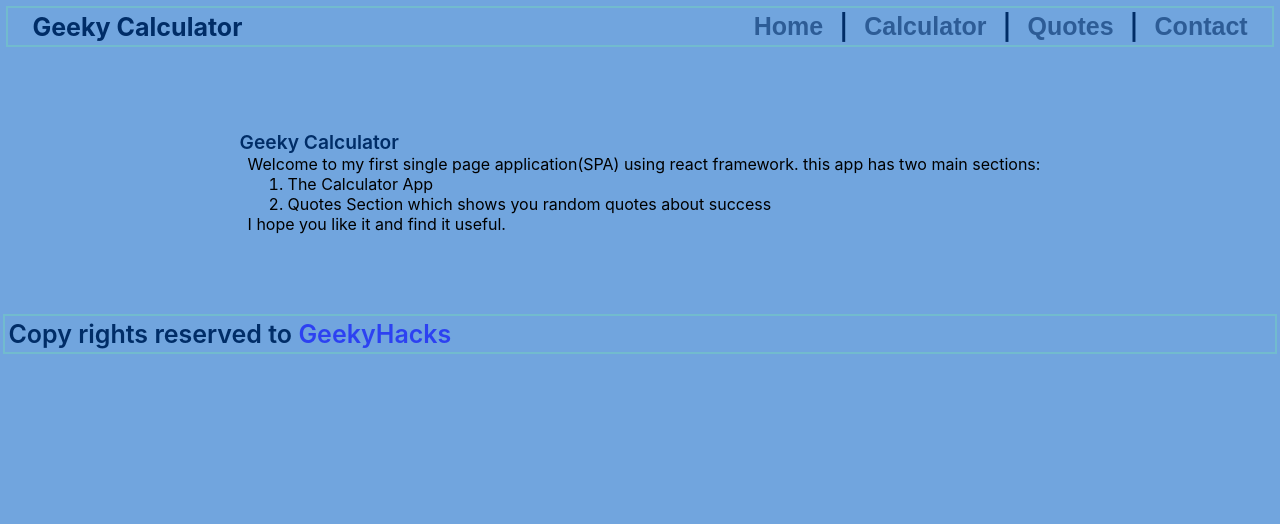
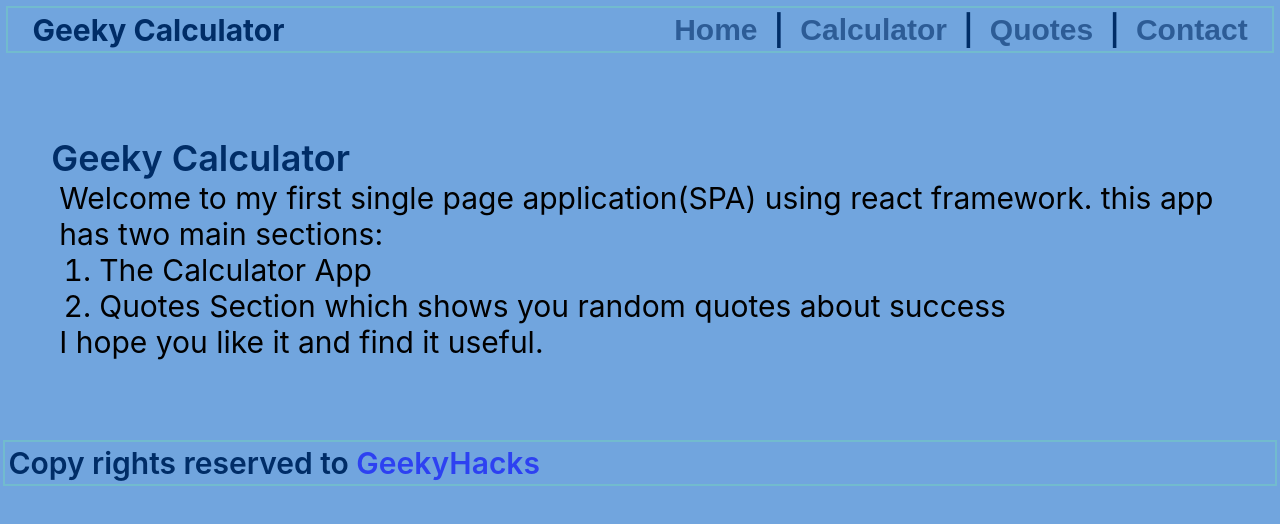
Before and after one commit to GeekyHacks/MyGeekyCalculator, a React (Create React App) app: page / in a window 1280 px wide. Shown: the top 524 px of the page. Built offline with nearby package versions, Linux system fonts and the light colour scheme.

Commit message:
Edit Styling

```diff
--- a/src/Styles/Css/App.css
+++ b/src/Styles/Css/App.css
@@ -81,8 +81,11 @@ nav {
 .navBar div {
   display: flex;
   flex-direction: row;
-  align-items: center;
+  align-items: center !important;
   gap: 1rem;
+}
+.navBar div span {
+  align-self: center !important;
 }
 
 .author {
@@ -105,15 +108,15 @@ nav {
   margin: 2rem 3rem;
 }
 .HomeComponent h2 {
-  font-size: 1.2rem;
+  font-size: 1.2em;
   font-weight: 600;
 }
 .HomeComponent p {
-  font-size: 1rem;
+  font-size: 1em;
   margin-left: 0.5rem;
 }
 .HomeComponent ol li {
-  font-size: 1rem;
+  font-size: 1em;
   margin-left: 3rem;
 }
 
@@ -231,5 +234,10 @@ footer a:focus {
     font-size: 25px;
   }
 }
+@media (min-width: 1200px) {
+  body {
+    font-size: 30px;
+  }
+}
 
 /*# sourceMappingURL=App.css.map */
--- a/src/Styles/Sass/App.sass
+++ b/src/Styles/Sass/App.sass
@@ -57,8 +57,10 @@ nav
 
     div
         @include rowFlex
-        align-items: center
+        align-items: center !important
         gap: 1rem
+        span
+            align-self: center !important
 
 .author
     margin-top: .3rem
@@ -75,13 +77,13 @@ nav
     white-space: normal !important
     margin: 2rem 3rem
     h2
-        font-size: 1.2rem
+        font-size: 1.2em
         font-weight: 600
     p
-        font-size: 1rem
+        font-size: 1em
         margin-left: .5rem
     ol li
-        font-size: 1rem
+        font-size: 1em
         margin-left: 3rem
 .ContactComponent
     @include columnFlex
@@ -157,3 +159,6 @@ footer
 @media (min-width: 999px)
     body
         font-size: 25px
+@media (min-width:1200px)
+    body
+        font-size: 30px
```
Also changed, not shown: 1 other file (tests, documents, lock files or other folders).
